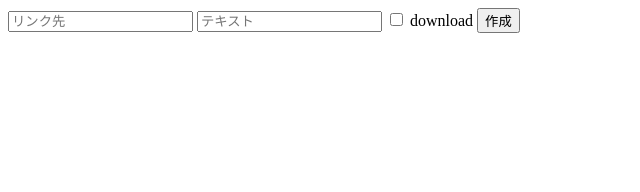
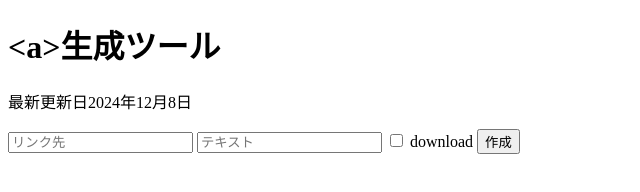
Before and after one commit to samugarinoko/html-generator, a plain HTML site: page a-tag/index.html in a window 1280 px wide. Shown: the whole page, without its empty margins (0-640 px from the left). Drawn offline with Linux system fonts and the light colour scheme.

Commit message:
Update index.html

```diff
--- a/a-tag/index.html
+++ b/a-tag/index.html
@@ -4,6 +4,8 @@
     <title>&lt;a&gt;生成ツール</title>
 </head>
 <body>
+    <h1>&lt;a&gt;生成ツール</h1>
+    <p>最新更新日2024年12月8日</p>
     <input type="text" id="link" placeholder="リンク先">
     <input type="text" id="text" placeholder="テキスト">
 
```
